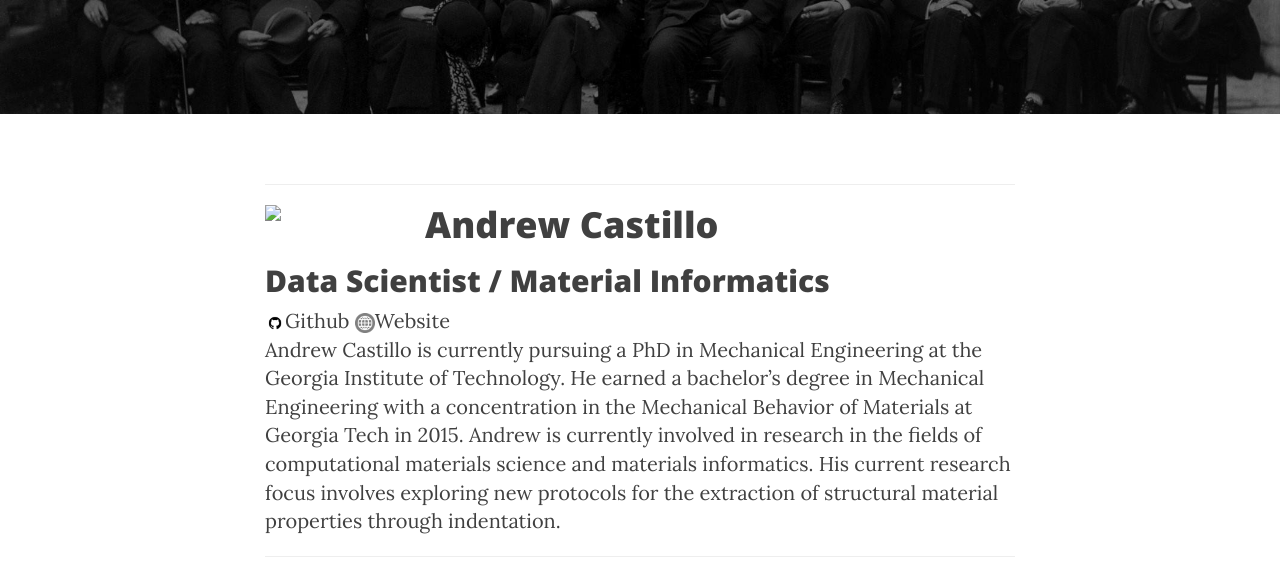
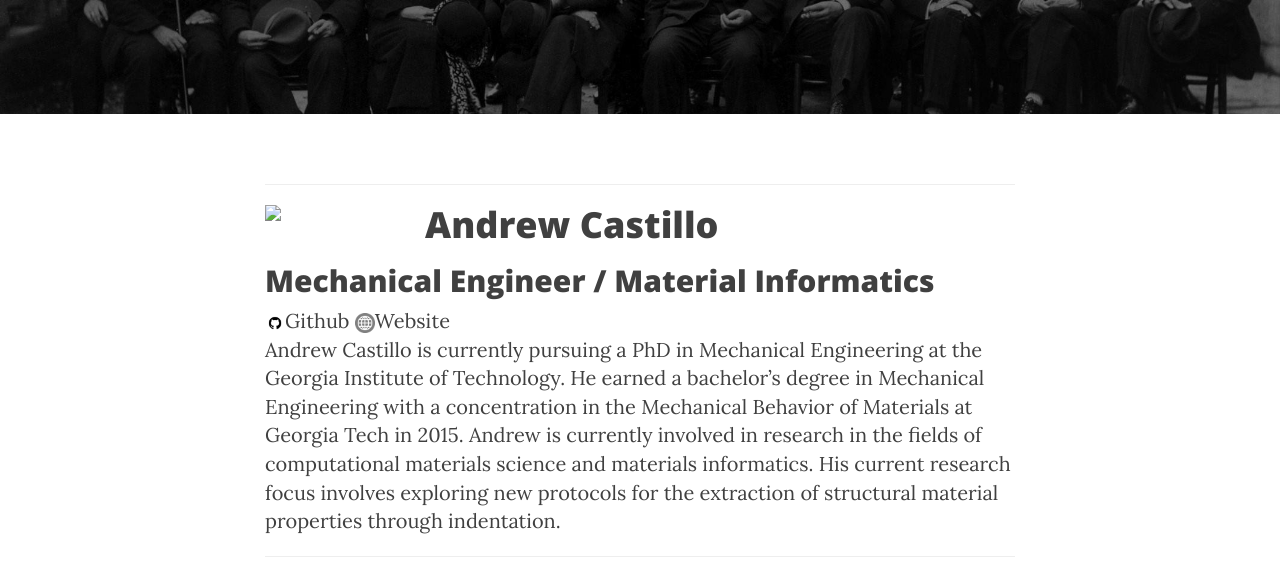
Before and after one commit to jcastillo7/MIC-Pt-NP-foams, a Jekyll site: the page built from members.html, in a window 1280 px wide and 900 px high, scrolled down 377 px, cut to the strip 0-573 px from the top of the window. Built offline with Jekyll 4.4.1, drawn with Linux system fonts in a browser that asks for light colours; nearby versions of some CDN libraries.

Commit message:
continuous fixing

```diff
--- a/_data/members.yml
+++ b/_data/members.yml
@@ -1,7 +1,7 @@
 # Members
 
 - name: Andrew Castillo
-  role: Data Scientist / Material Informatics
+  role: Mechanical Engineer / Material Informatics
   img: castillomemberpic.jpg
   github: jcastillo7
   bio: Andrew Castillo is currently pursuing a PhD in Mechanical Engineering at the Georgia Institute of Technology.  He earned a bachelor’s degree in Mechanical Engineering with a concentration in the Mechanical Behavior of Materials at Georgia Tech in 2015. Andrew is currently involved in research in the fields of computational materials science and materials informatics. His current research focus involves exploring new protocols for the extraction of structural material properties through indentation.
```
